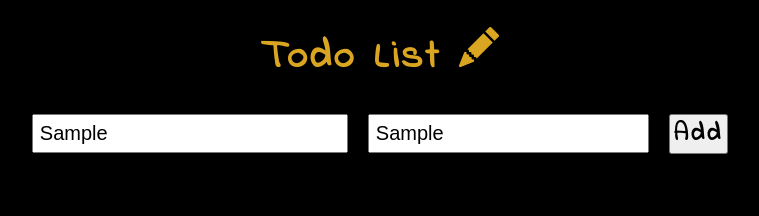
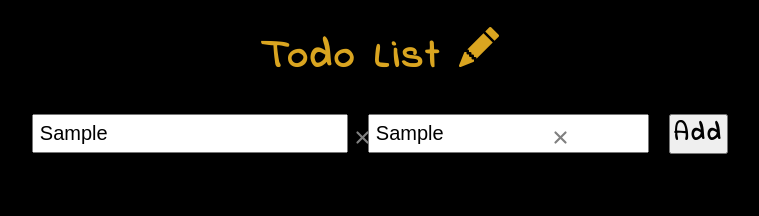
Before and after one commit to CarinWood/Todo-database, a React (Create React App) app in the folder frontend/: page / in a window 1280 px wide. Both pictures are taken after typing "Sample", "Sample" into the empty fields and a click on the button "Add". Shown: the top 216 px of the page, without its empty margins (260-1019 px from the left). Built offline with nearby package versions, Linux system fonts and the light colour scheme.

Commit message:
fix with frontend input fields

```diff
--- a/frontend/src/components/inputArea/InputArea.jsx
+++ b/frontend/src/components/inputArea/InputArea.jsx
@@ -1,11 +1,42 @@
-import React from 'react'
+import {useState} from 'react'
 import './inputArea.css'
+import { IoClose } from "react-icons/io5";
 
 const InputArea = () => {
+
+  const [task, setTask] = useState('')
+  const [name, setName] = useState('')
+
+  function clearField() {
+    setTask('')
+  }
+
+
+  function clearName() {
+    setName('')
+  }
+
   return (
     <div className='input-fields'>
-       <input className='task-input-field' placeholder="Things you want to do today?" type="text" />
-       <input className='name-input-field' placeholder="Your name" type="text" />
+       <input
+          className='task-input-field'
+          placeholder="Things you want to do today?"
+          type="text"
+          value={task}
+          onChange={e => setTask(e.target.value)}
+        />
+        {task.length > 0 && <IoClose className='delete-input-text' onClick={clearField}/>}
+
+
+       <input
+          className='name-input-field'
+          placeholder="Your name" type="text"
+          value={name}
+          onChange={(e) => setName(e.target.value)}
+       />
+        {name.length > 0 && <IoClose className='delete-input-name' onClick={clearName}/>}
+
+
        <button className='add-btn'>Add</button>
     </div>
   )
--- a/frontend/src/components/inputArea/inputArea.css
+++ b/frontend/src/components/inputArea/inputArea.css
@@ -3,7 +3,6 @@
     font-size: 20px;
     width: 300px;
     margin-right: 20px;
-
 
 }
 
@@ -20,4 +19,23 @@
     font-family: 'Indie Flower';
     letter-spacing: 3px;
     font-weight: 900;
+    cursor: pointer;
 }
+
+.delete-input-text {
+    color: gray;
+    position: absolute;
+    left: 47.7%;
+    top: 15.8%;
+    font-size: 23px;
+    cursor: pointer;
+}
+
+.delete-input-name {
+    color: gray;
+    position: absolute;
+    top: 15.8%;
+    left: 63.2%;
+    font-size: 23px;
+    cursor: pointer;
+}
```
